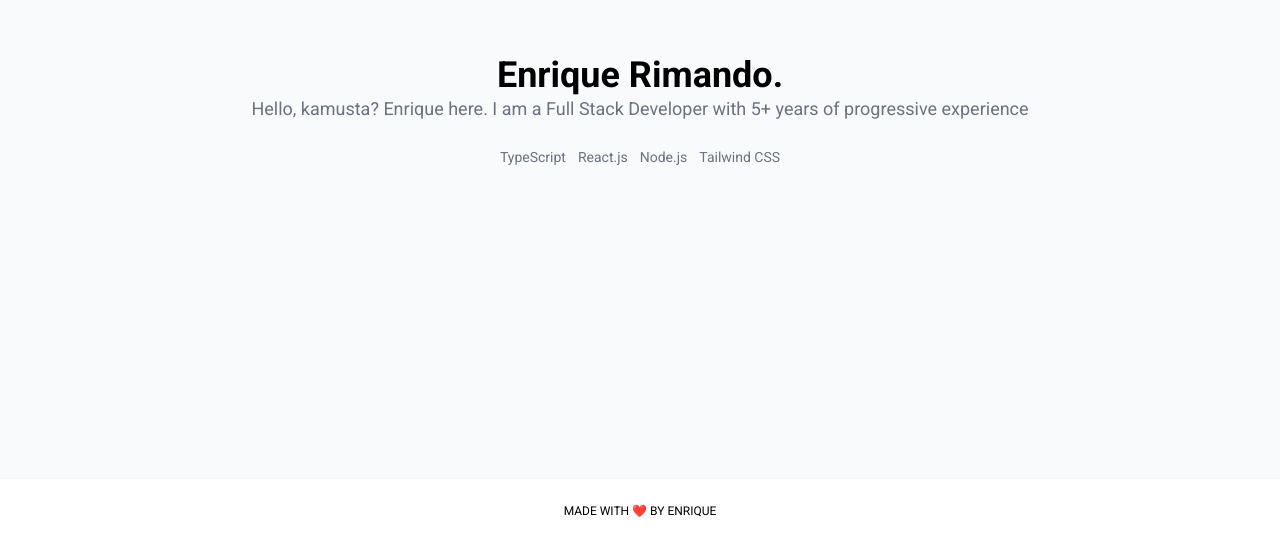
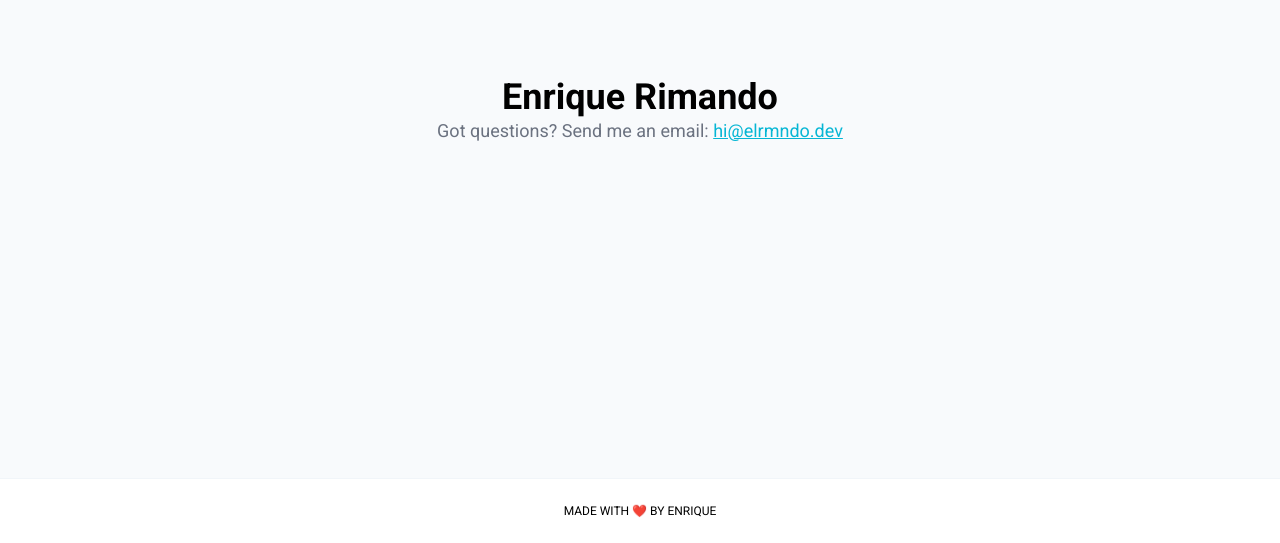
Before and after one commit to elrmndo/personal, a Next.js app: page / in a window 1280 px wide. Shown: the part 257-800 px from the top of the page. Built offline with nearby package versions, Linux system fonts and the light colour scheme.

Commit message:
fix: update title, content

```diff
--- a/src/pages/index.tsx
+++ b/src/pages/index.tsx
@@ -4,28 +4,23 @@ export default function Home() {
   return (
     <>
       <Head>
-        <title>Enrique Rimando</title>
+        <title>Enrique Rimando | Making things possible with code</title>
         <meta name="description" content="Enrique Rimando" />
         <link rel="icon" href="/favicon.ico" />
       </Head>
 
       <main className="flex flex-col min-h-screen text-center selection:text-white selection:bg-sky-300">
         <section className="flex-1 flex flex-col justify-center items-center bg-slate-50 px-4">
-          <h1 className="text-4xl font-bold">Enrique Rimando.</h1>
+          <h1 className="text-4xl font-bold">Enrique Rimando</h1>
           <p className="text-lg text-gray-500">
-            Hello, kamusta? Enrique here. I am a Full Stack Developer with 5+
-            years of progressive experience
+            Got questions? Send me an email:{' '}
+            <a
+              className="text-cyan-500 text-bold underline"
+              href="mailto:hi@elrmndo.dev"
+            >
+              hi@elrmndo.dev
+            </a>
           </p>
-
-          <ul
-            className="mt-6 text-gray-500 text-sm flex flex-row space-x-3"
-            aria-label="skills"
-          >
-            <li>TypeScript</li>
-            <li>React.js</li>
-            <li>Node.js</li>
-            <li>Tailwind CSS</li>
-          </ul>
         </section>
 
         <footer className="p-6 text-xs uppercase border-t border-slate-100">
```
